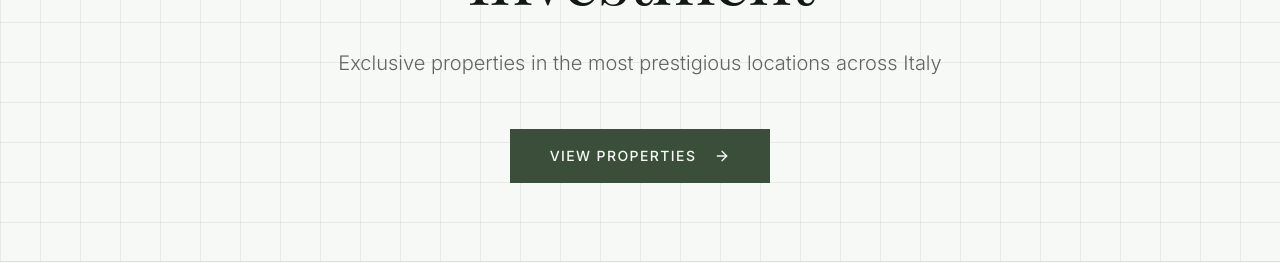
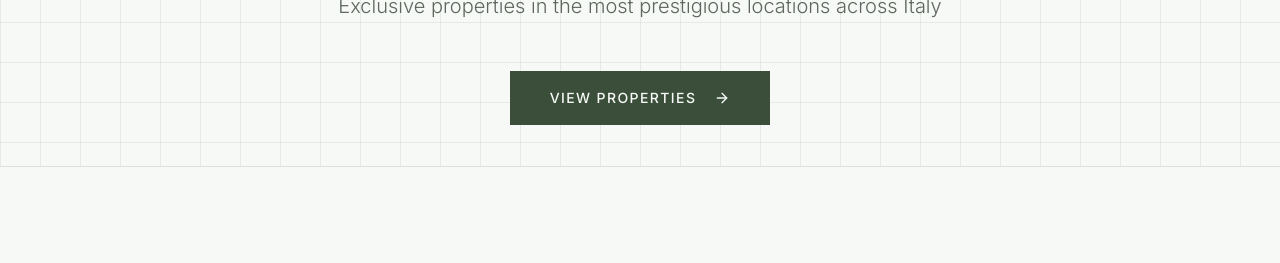
Before and after one commit to UrsuRealEstate/ursu-real-estate, a Next.js app: page /en in a window 1280 px wide. Shown: the part 418-681 px from the top of the page. Built offline with nearby package versions, Linux system fonts and the light colour scheme; no server answers; the database is empty; a web font is replaced by a local one.

Commit message:
Update page.tsx

```diff
--- a/app/[lang]/page.tsx
+++ b/app/[lang]/page.tsx
@@ -20,7 +20,7 @@ export default async function HomePage({
   return (
     <>
       {/* Hero Section */}
-      <section className="relative min-h-[75vh] flex items-center justify-center overflow-hidden bg-background pt-10 border-b border-border">
+      <section className="relative min-h-[50vh] flex items-center justify-center overflow-hidden bg-background pt-10 border-b border-border">
         <div className="absolute inset-0 bg-[linear-gradient(to_right,#80808022_1px,transparent_1px),linear-gradient(to_bottom,#80808022_1px,transparent_1px)] bg-[size:40px_40px]" />
         <div className="relative z-10 text-center px-4 max-w-5xl mx-auto mt-10">
           <ScrollReveal>
@@ -43,7 +43,7 @@ export default async function HomePage({
             </p>
           </ScrollReveal>
 
-          <ScrollReveal delay={450} className="mb-5">
+          <ScrollReveal delay={450} className="mb-10">
             <Link href={`/${lang}#properties`}>
               <Button
                 size="lg"
```
